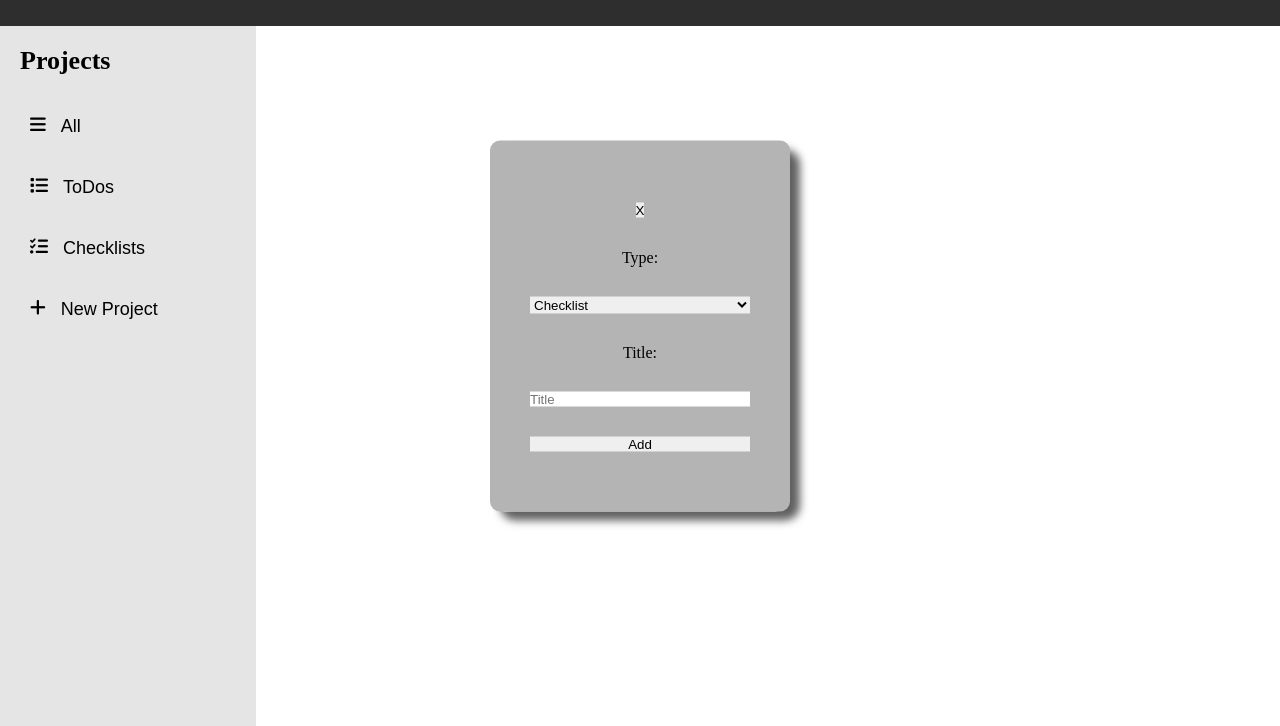
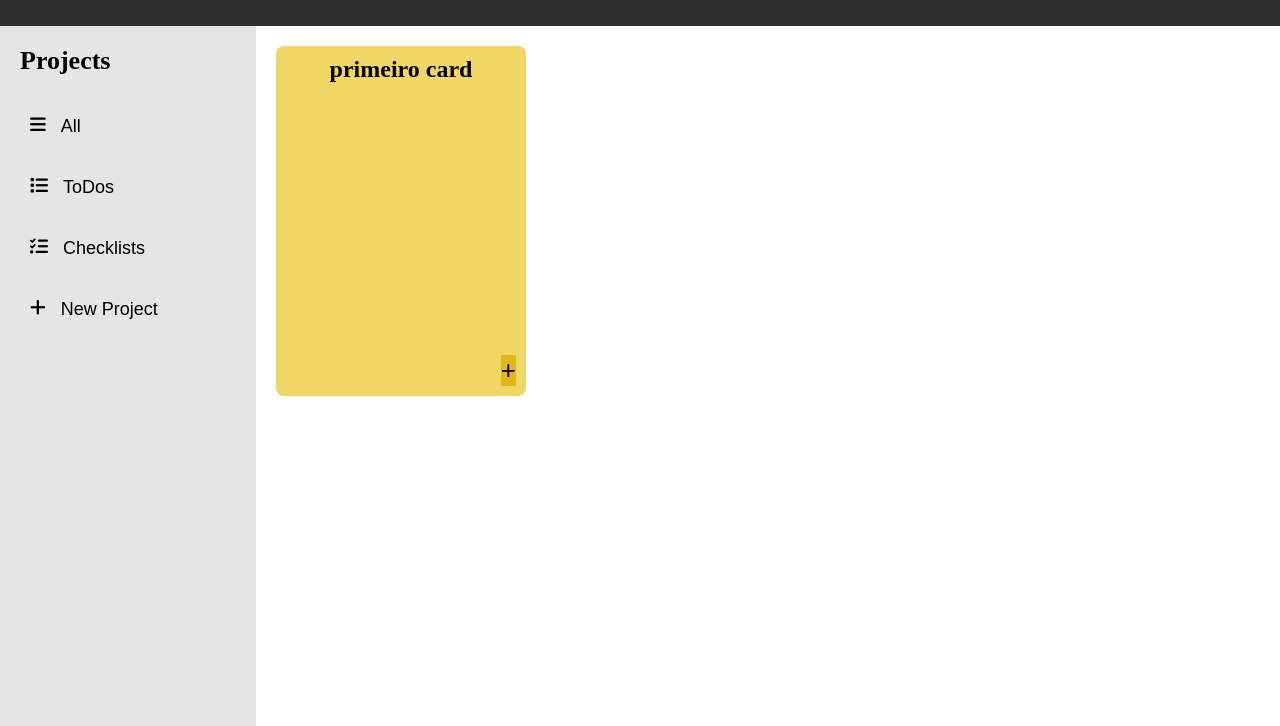
Before and after one commit to DiegoCoura/todo-list, a website built with webpack: page dist/index.html in a window 1280 px wide. Shown: the part 74-800 px from the top of the page. Built offline with nearby package versions, Linux system fonts and the light colour scheme.

Commit message:
feat: checklist card style

```diff
--- a/src/Components/ChecklistCard.js
+++ b/src/Components/ChecklistCard.js
@@ -1,8 +1,21 @@
-import customCreateElement from "../helpers";
+import { customCreateElement } from "../helpers";
 
-const ChecklistCard = () => {
+const ChecklistCard = (title) => {
+  const card = customCreateElement("div", { className: "checklist__card" });
 
+  const cardTitle = customCreateElement("h3", {
+    className: "checklist__card-title",
+    innerText: `${title}`,
+  });
 
-}
+  const list = customCreateElement("ul", { className: "checklist__card-list"});
+
+  const addItemBtn = customCreateElement("button", { className: "checklist__card-add-btn", innerText: "+"})
+
+  card.appendChild(cardTitle);
+  card.appendChild(list);
+  card.appendChild(addItemBtn);
+  return card;
+};
 
 export default ChecklistCard;
--- a/src/index.js
+++ b/src/index.js
@@ -1,6 +1,7 @@
 import "./style.css";
 import { Todo, CheckList } from "./constructors";
 import { fieldsReset, toggleFormHidden } from "./helpers";
+import ChecklistCard from "./Components/ChecklistCard";
 
 const projects = [];
 
@@ -12,6 +13,8 @@ const selectSection = document.querySelector(".form-section");
 const projectType = document.getElementById("project-type");
 
 const addForm = document.getElementById("add-form");
+const heroSection = document.querySelector(".hero");
+
 
 cancelBtn.addEventListener("click", function () {
   closeDialog();
@@ -72,3 +75,8 @@ addForm.addEventListener("submit", (e) => {
   addForm.submit();
   console.log(projects);
 });
+
+heroSection.appendChild(ChecklistCard("primeiro card"));
+
+const addListItemBtn = document.querySelector(".checklist__card-add-btn");
+addListItemBtn.addEventListener("click", (e) => console.log(e.target));
--- a/src/style.css
+++ b/src/style.css
@@ -22,7 +22,7 @@ button {
   box-shadow: 10px 9px 9px 0px #616060;
 }
 
-#add-form{
+#add-form {
   display: flex;
   flex-direction: column;
   justify-content: space-between;
@@ -33,11 +33,11 @@ button {
   background-color: #b4b4b4;
 }
 
-.hidden{
+.hidden {
   display: none;
 }
 
-.shown{
+.shown {
   display: flex;
   flex-direction: column;
   gap: 10px;
@@ -56,7 +56,7 @@ button {
   align-items: center;
   justify-content: center;
   background-color: rgb(46, 46, 46);
-  color: #fff
+  color: #fff;
 }
 
 .header-nav {
@@ -66,11 +66,11 @@ button {
   width: 90%;
 }
 
-.header-nav__title{
+.header-nav__title {
   font-size: 28px;
 }
 
-.header-nav__add{
+.header-nav__add {
   padding: 4px 20px;
   font-size: 30px;
   background: transparent;
@@ -81,20 +81,19 @@ button {
   background-color: rgb(229 229 229);
 }
 
-.sidebar-navigation{
+.sidebar-navigation {
   display: flex;
   flex-direction: column;
   gap: 20px;
   padding: 20px;
-
 }
 
-.sidebar-navigation__title{
+.sidebar-navigation__title {
   font-size: 26px;
   margin-bottom: 10px;
 }
 
-.sidebar-navigation button{
+.sidebar-navigation button {
   font-size: 18px;
   border-radius: 8px;
   padding: 10px;
@@ -104,9 +103,34 @@ button {
   background-color: transparent;
 }
 
-.sidebar-navigation button:hover{
+.sidebar-navigation button:hover {
   background-color: rgb(175, 175, 175);
 }
 
 .hero {
+  display: grid;
+  grid-template-columns: repeat(auto-fit, 250px);
+  grid-template-rows: repeat(auto-fit, 350px);
+  gap: 20px;
+  padding: 20px;
 }
+
+.checklist__card {
+  background-color: #efd665;
+  border-radius: 8px;
+  padding: 10px 15px;
+  position: relative;
+}
+
+.checklist__card-title {
+  text-align: center;
+  font-size: 24px;
+}
+
+.checklist__card-add-btn{
+  position: absolute;
+  bottom: 10px;
+  right: 10px;
+  font-size: 26px;
+  background-color: #e3b718;
+}
```
Also changed, not shown: dist/index.html, dist/main.js.
